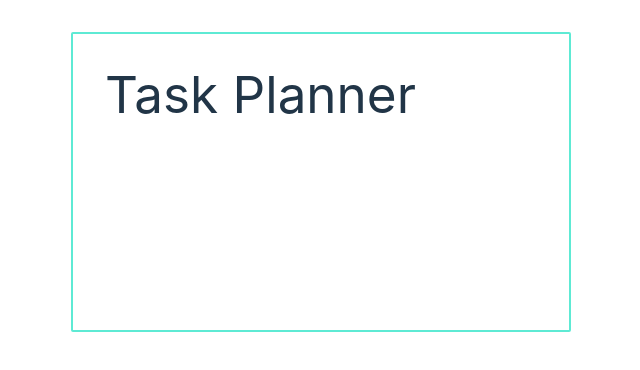
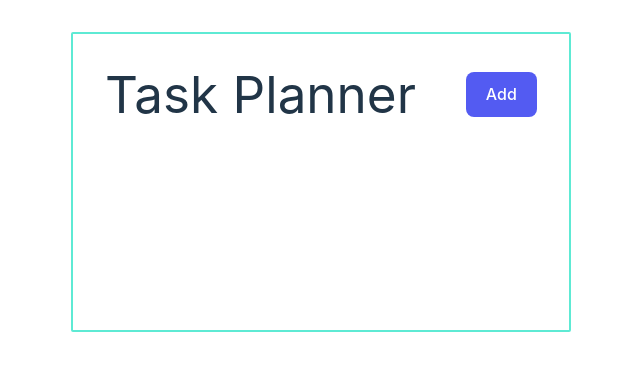
Before and after one commit to Sochuks/react-task-planner, a React (Vite) app: page / in a window 1280 px wide. Shown: the top 370 px of the page, without its empty margins (319-959 px from the left). Built offline with nearby package versions, Linux system fonts and the light colour scheme.

Commit message:
Created Button Component and add to App

```diff
--- /dev/null
+++ b/src/components/Button.jsx
@@ -0,0 +1,8 @@
+import React from 'react'
+
+const Button = () => {
+  return (<button className='btn'>Add</button>
+  )
+}
+
+export default Button
--- a/src/components/Header.jsx
+++ b/src/components/Header.jsx
@@ -1,10 +1,12 @@
 import React from 'react'
+import Button from './Button'
 
 const Header = () => {
   return (
 
     <header className='flex justify-between items-center mb-8'>
         <h1>Task Planner</h1>
+        < Button />
     </header>
 
   )
--- a/src/index.css
+++ b/src/index.css
@@ -59,22 +59,23 @@ h1 {
   line-height: 1.1;
 }
 
-button {
+.btn {
   border-radius: 8px;
   border: 1px solid transparent;
   padding: 0.6em 1.2em;
   font-size: 1em;
   font-weight: 500;
   font-family: inherit;
-  background-color: #1a1a1a;
+  color: #fff;
+  background-color: #535bf2;
   cursor: pointer;
   transition: border-color 0.25s;
 }
-button:hover {
+.btn:hover {
   border-color: #646cff;
 }
-button:focus,
-button:focus-visible {
+.btn:focus,
+.btn:focus-visible {
   outline: 4px auto -webkit-focus-ring-color;
 }
 
```
